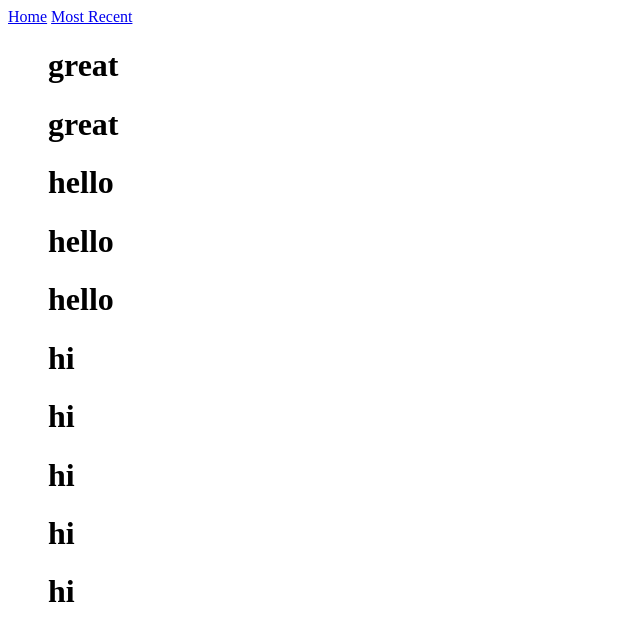
After one commit to stephken/django_cowsay, a Django app: page /history/ in a window 1280 px wide. The commit adds this page. Shown: the top 641 px of the page, without its empty margins (0-640 px from the left). Run offline with Django 3.2, Linux system fonts and the light colour scheme; data comes from the database, SQL or seed files in the repository; both versions use the stored data as it was after the commit.

Commit message:
final code

```diff
--- a/cowsay_app/views.py
+++ b/cowsay_app/views.py
@@ -17,3 +17,8 @@ def index_view(request):
                 return render(request, 'index.html', {'form': form, 'output': check_output(['cowsay', txt]).decode('utf-8')})
     form = AddTxtForm()
     return render(request, 'index.html', {'form': form})
+
+
+def most_recent(request):
+    cow_history = Txt.objects.all()[::-1][:10]
+    return render(request, 'most_recent.html', {'histories': cow_history})
--- a/django_cowsay/urls.py
+++ b/django_cowsay/urls.py
@@ -18,6 +18,8 @@ from django.urls import path
 from cowsay_app import views
 
 urlpatterns = [
+    path('', views.index_view, name='index'),
+    path('history/', views.most_recent),
     path('admin/', admin.site.urls),
-    path('', views.index_view, name='index'),
+
 ]
--- a/templates/index.html
+++ b/templates/index.html
@@ -1,3 +1,6 @@
+<a href="/">Home</a>
+<a href="/history/">Most Recent</a>
+
 <h1>hello cowsay!</h1>
 <pre>{{output}}</pre>
 <form action="" method="POST">
--- /dev/null
+++ b/templates/most_recent.html
@@ -0,0 +1,8 @@
+<a href="/">Home</a>
+<a href="/history/">Most Recent</a>
+<ul>
+    {%for history in histories %}
+    <h1>{{history.user_input}}</h1>
+    {% endfor %}
+
+</ul>
```
Also changed, not shown: db.sqlite3.
